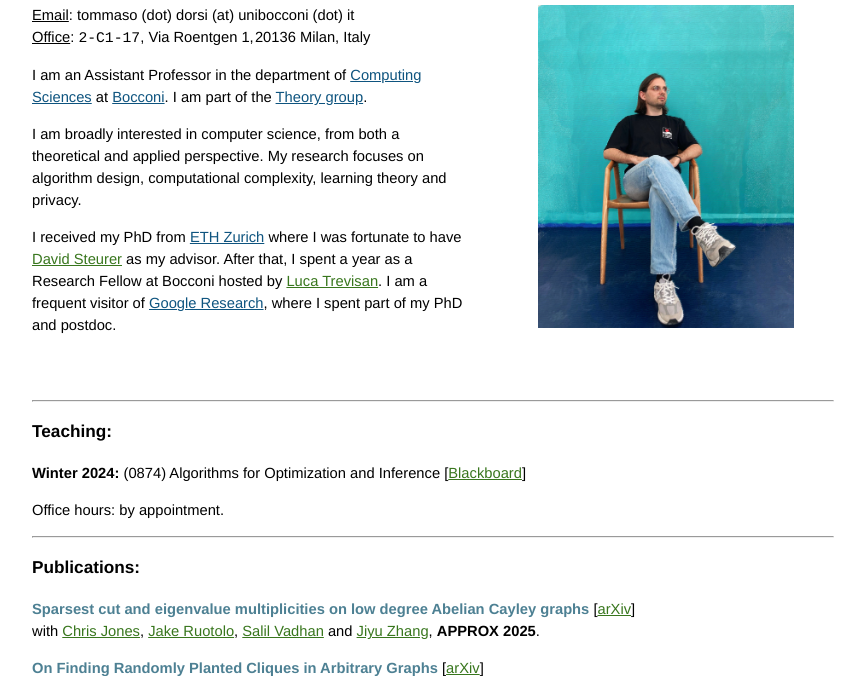
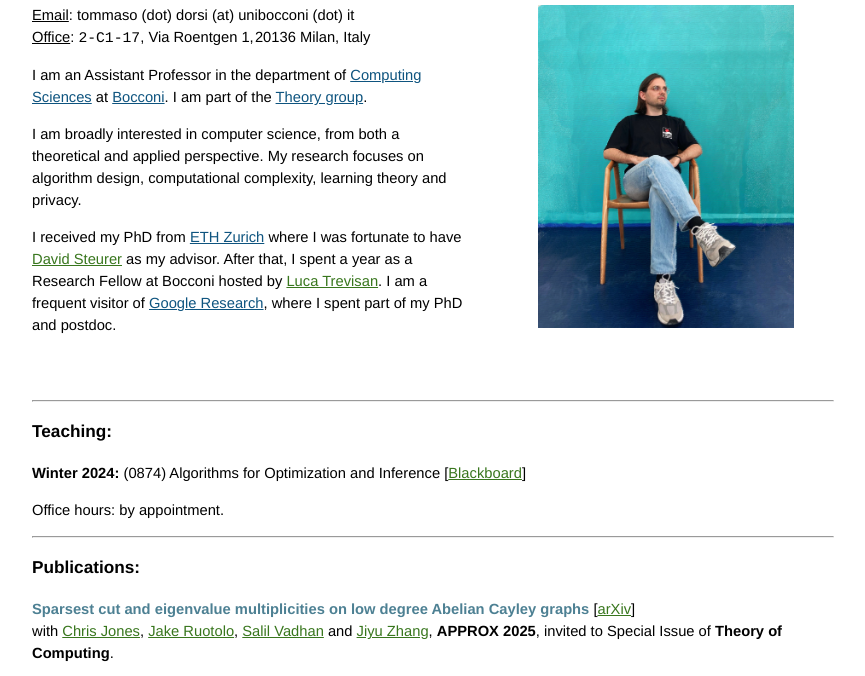
Before and after one commit to tommasodorsi/tommasodorsi.github.io, a plain HTML site: page index.html in a window 1280 px wide. Shown: the part 134-810 px from the top of the page, without its empty margins (208-1073 px from the left). Drawn offline with Linux system fonts and the light colour scheme.

Commit message:
Update index.html

```diff
--- a/index.html
+++ b/index.html
@@ -91,7 +91,7 @@ I am a frequent visitor of <a href="https://ai.google/research/teams/algorithms-
 	    <author><a href="https://www.jakeruotolo.com" style="color: #38761d ">Jake Ruotolo</a></author>,
 	    <author><a href="https://salil.seas.harvard.edu" style="color: #38761d ">Salil Vadhan</a></author> and
             <author><a href="https://jiyuzhang1994.github.io" style="color: #38761d ">Jiyu Zhang</a></author>,
-	    <conference>APPROX 2025</conference>.
+	    <conference>APPROX 2025</conference>, invited to Special Issue of <conference>Theory of Computing</conference>.
         </p>
 
 	<p>
```
